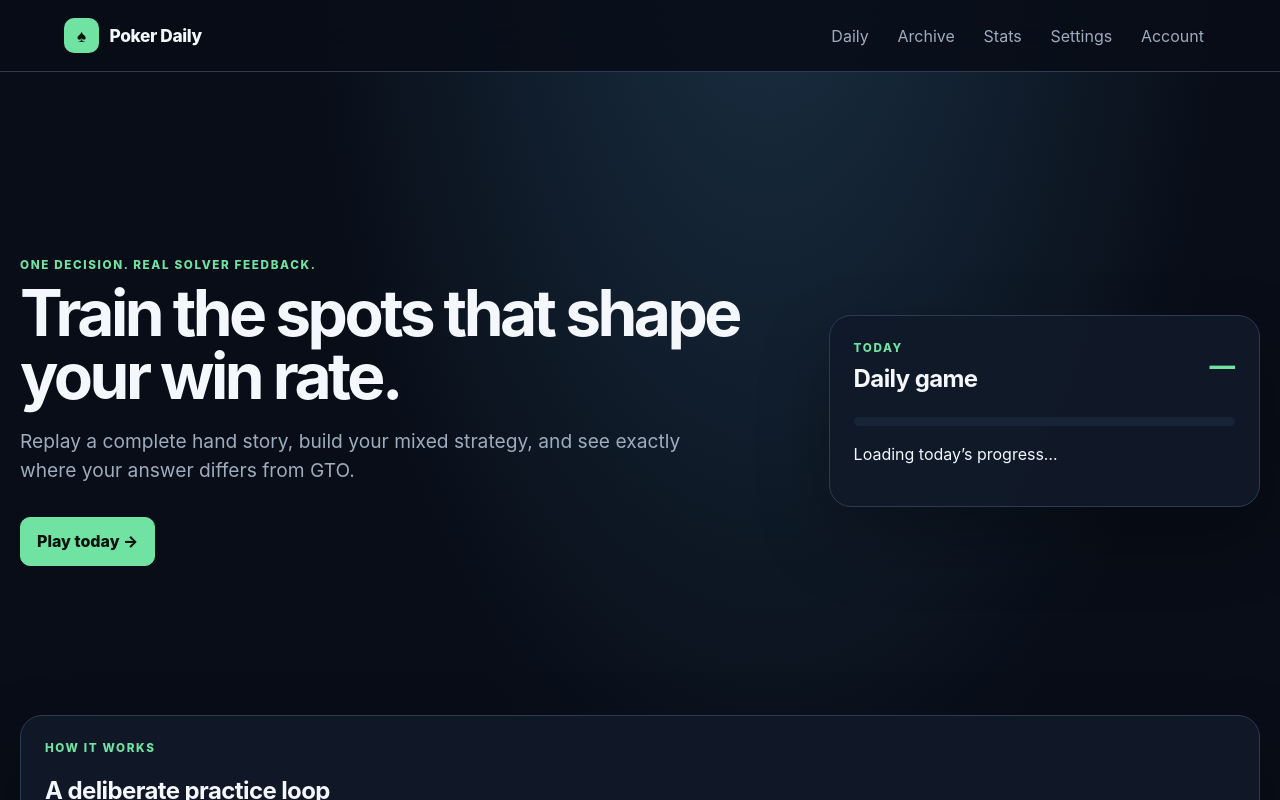
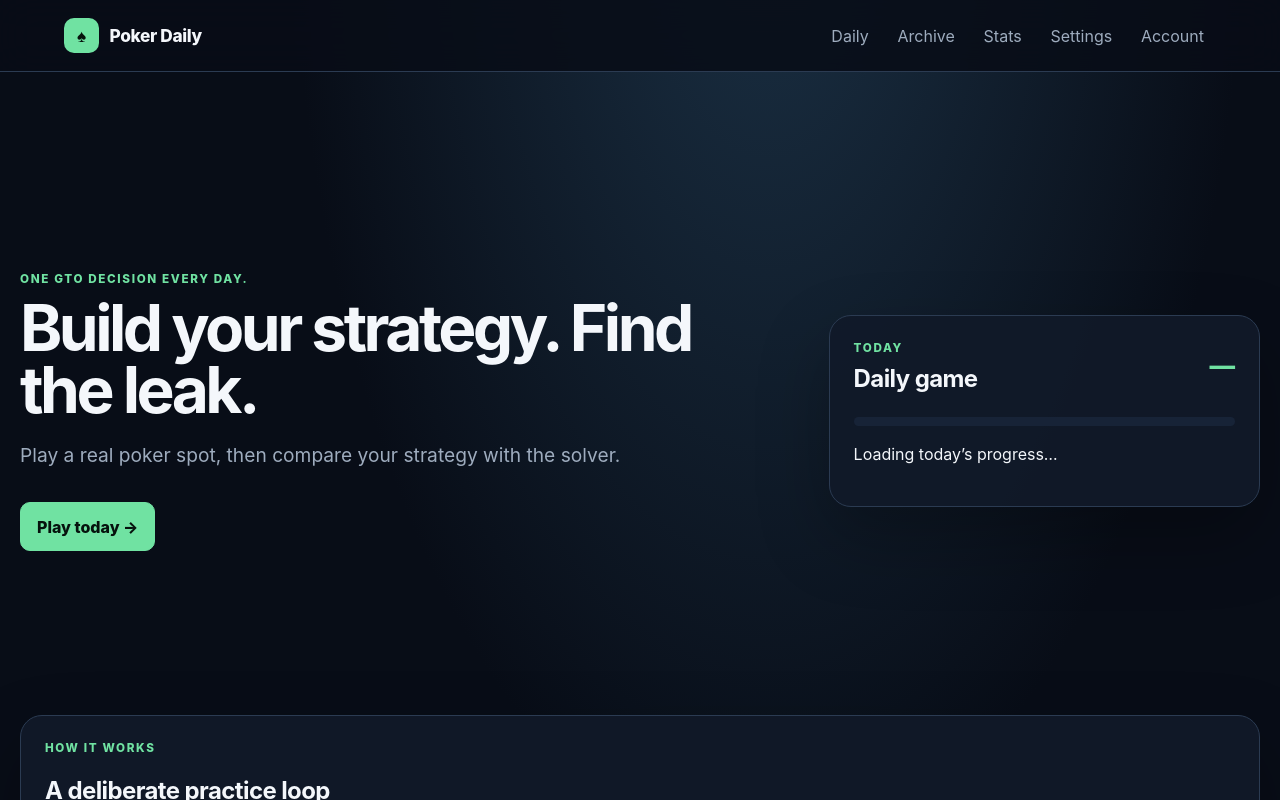
Before and after one commit to AnvithPabba/GTO-Poker-Daily-Spots-Front-End, a React (Vite) app: page / in a window 1280 px wide. Shown: the top 800 px of the page. Built offline with nearby package versions, Linux system fonts and the light colour scheme; no server answers.

Commit message:
feat(frontend): sharpen homepage messaging

```diff
--- a/src/app/App.tsx
+++ b/src/app/App.tsx
@@ -35,7 +35,7 @@ function LandingPage() {
   const today = useQuery({ queryKey: ["today"], queryFn: api.today, retry: false });
   const stats = useQuery({ queryKey: ["stats"], queryFn: api.stats, retry: false });
   const next = today.data?.progress.nextSpot;
-  return <section className="home-page"><div className="home-hero"><div><p className="eyebrow">One decision. Real solver feedback.</p><h1>Train the spots that shape your win rate.</h1><p>Replay a complete hand story, build your mixed strategy, and see exactly where your answer differs from GTO.</p><Link className="primary-button" to={next ? `/challenge/${encodeURIComponent(next.id)}` : "/daily"}>{today.data?.progress.status === "in_progress" ? "Continue today" : "Play today"} →</Link></div><div className="today-card"><div className="section-heading"><div><p className="eyebrow">Today</p><h2>{today.data?.date ?? "Daily game"}</h2></div><span>{today.data ? `${today.data.progress.completedSpots}/${today.data.progress.totalSpots}` : "—"}</span></div><div className="progress-track"><i style={{ width: today.data?.progress.totalSpots ? `${today.data.progress.completedSpots / today.data.progress.totalSpots * 100}%` : "0%" }} /></div><p>{today.data ? `${today.data.progress.scorePoints} of ${today.data.progress.maximumScorePoints} points` : "Loading today’s progress…"}</p>{today.data?.fallback.active && <small>Showing the latest available game.</small>}</div></div>
+  return <section className="home-page"><div className="home-hero"><div><p className="eyebrow">One GTO decision every day.</p><h1>Build your strategy. Find the leak.</h1><p>Play a real poker spot, then compare your strategy with the solver.</p><Link className="primary-button" to={next ? `/challenge/${encodeURIComponent(next.id)}` : "/daily"}>{today.data?.progress.status === "in_progress" ? "Continue today" : "Play today"} →</Link></div><div className="today-card"><div className="section-heading"><div><p className="eyebrow">Today</p><h2>{today.data?.date ?? "Daily game"}</h2></div><span>{today.data ? `${today.data.progress.completedSpots}/${today.data.progress.totalSpots}` : "—"}</span></div><div className="progress-track"><i style={{ width: today.data?.progress.totalSpots ? `${today.data.progress.completedSpots / today.data.progress.totalSpots * 100}%` : "0%" }} /></div><p>{today.data ? `${today.data.progress.scorePoints} of ${today.data.progress.maximumScorePoints} points` : "Loading today’s progress…"}</p>{today.data?.fallback.active && <small>Showing the latest available game.</small>}</div></div>
     <section className="how-it-works"><p className="eyebrow">How it works</p><h2>A deliberate practice loop</h2><div><article><span>01</span><h3>Read the story</h3><p>See the exact preflop scenario, assumed ranges, board, stacks, and prior actions.</p></article><article><span>02</span><h3>Build a strategy</h3><p>Allocate percentages for the featured hand, then optionally drill up to 19 more.</p></article><article><span>03</span><h3>Compare with GTO</h3><p>Get a score, action-by-action deltas, and exact-combo range results.</p></article></div></section>
     <section className="home-performance"><div><p className="eyebrow">Recent performance</p><h2>{stats.data ? `${(stats.data.averageScoreBasisPoints / 100).toFixed(1)}% average` : "Start your first spot"}</h2><p>{stats.data ? `${stats.data.currentStreak} day streak · ${stats.data.spotsCompleted} official spots` : "Your official first attempts will build a durable progress history."}</p><Link to="/stats">Open statistics →</Link></div><div><p className="eyebrow">Practice library</p><h2>Missed a day?</h2><p>The archive shows availability, completion, and official scores without exposing solutions.</p><Link to="/archive">Browse archive →</Link></div></section>
   </section>;
```
Also changed, not shown: 1 other file (tests, documents, lock files or other folders).
